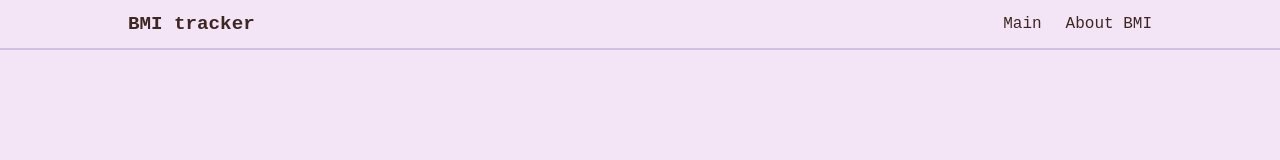
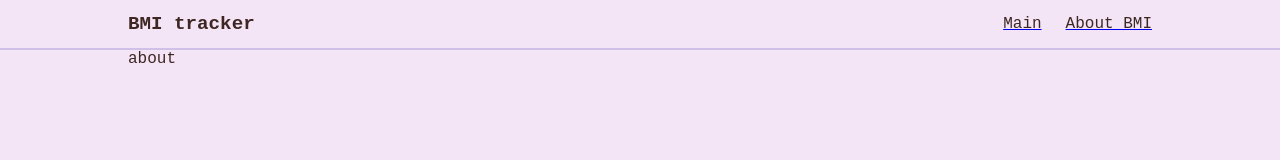
Before and after one commit to denysMoon/bmi-tracker, a React (Create React App) app: page /about in a window 1280 px wide. Shown: the top 160 px of the page. Built offline with nearby package versions, Linux system fonts and the light colour scheme.

Commit message:
add routing

```diff
--- a/src/App.js
+++ b/src/App.js
@@ -2,11 +2,16 @@ import "./App.css";
 
 import { BrowserRouter as Router, Route } from "react-router-dom";
 import Header from "./components/Header";
+import { Wrapper } from "./components/styles/Wrapper.styled";
+import AppRoute from "./components/AppRoute";
 
 const App = () => {
   return (
     <Router>
       <Header />
+      <Wrapper>
+        <AppRoute />
+      </Wrapper>
     </Router>
   );
 };
--- /dev/null
+++ b/src/components/About.jsx
@@ -0,0 +1,5 @@
+const About = () => {
+  return <>about</>;
+};
+
+export default About;
--- /dev/null
+++ b/src/components/AppRoute.jsx
@@ -0,0 +1,18 @@
+import { Switch, Route } from "react-router-dom";
+import About from "./About";
+import Main from "./Main";
+
+const AppRoute = () => {
+  return (
+    <Switch>
+      <Route exact path="/">
+        <Main />
+      </Route>
+      <Route path="/about">
+        <About />
+      </Route>
+    </Switch>
+  );
+};
+
+export default AppRoute;
--- /dev/null
+++ b/src/components/Main.jsx
@@ -0,0 +1,5 @@
+const Main = () => {
+  return <>main</>;
+};
+
+export default Main;
--- a/src/components/Navigation.jsx
+++ b/src/components/Navigation.jsx
@@ -1,11 +1,16 @@
 import { Container } from "./styles/Container.styled";
 import { Link } from "./styles/Link.styled";
+import { Link as RouterLink } from "react-router-dom";
 
 const Navigation = () => {
   return (
     <Container>
-      <Link>Main</Link>
-      <Link>About BMI</Link>
+      <RouterLink to="/">
+        <Link>Main</Link>
+      </RouterLink>
+      <RouterLink to="/about">
+        <Link>About BMI</Link>
+      </RouterLink>
     </Container>
   );
 };
```
